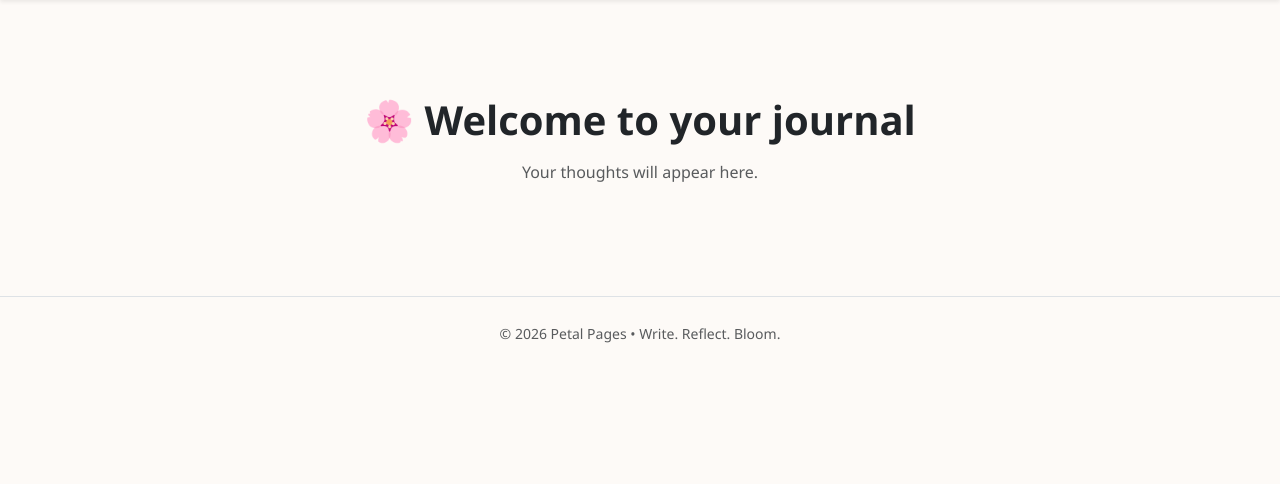
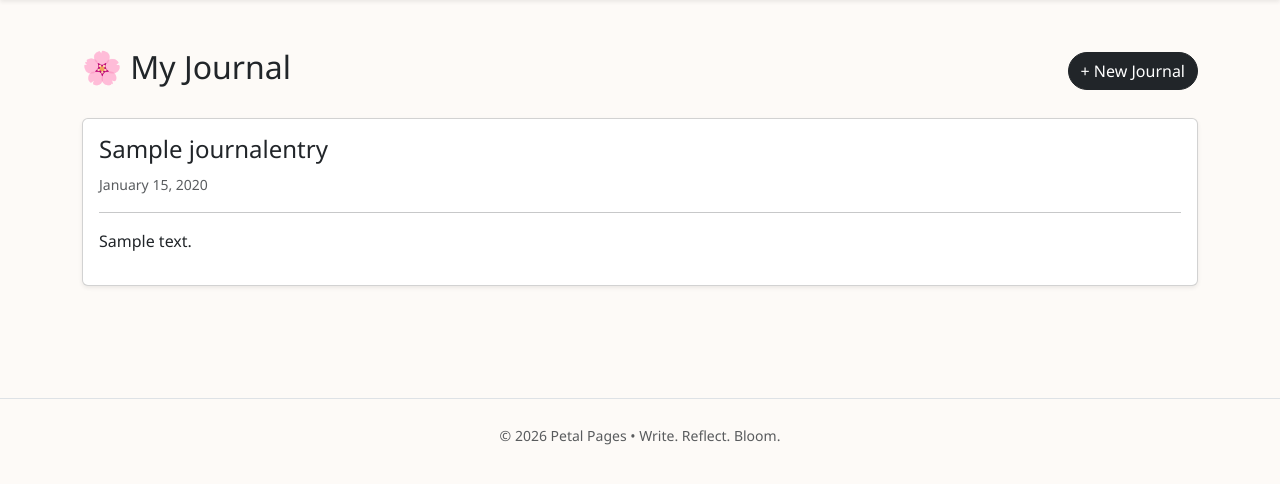
Before and after one commit to maharjankritima-sys/PetalPages, a Django app: page /journal/ in a window 1280 px wide. Shown: the part 57-541 px from the top of the page. Run offline with Django 5.2, Linux system fonts and the light colour scheme; a user stored in the database is signed in; tables that the repository leaves empty hold one stand-in row (values such as "Sample post"); parts of the project's set-up code (start-up, migrations or seed data) failed here and were passed over.

Commit message:
display user journals and implement journal creation workflow

```diff
--- a/journal/models.py
+++ b/journal/models.py
@@ -3,14 +3,19 @@ from django.contrib.auth.models import User
 
 
 class JournalEntry(models.Model):
+
     owner = models.ForeignKey(
         User,
         on_delete=models.CASCADE,
         related_name="journals"
     )
+
     title = models.CharField(max_length=200)
+
     content = models.TextField()
+
     created_at = models.DateTimeField(auto_now_add=True)
+
     updated_at = models.DateTimeField(auto_now=True)
 
     def __str__(self):
--- a/journal/views.py
+++ b/journal/views.py
@@ -1,14 +1,19 @@
 from django.shortcuts import render, redirect
 from django.contrib.auth.decorators import login_required
 
+from .models import JournalEntry
 from .forms import JournalEntryForm
-
-
 
 
 @login_required
 def dashboard(request):
-    return render(request, "journal/dashboard.html")
+    journals = JournalEntry.objects.filter(owner=request.user).order_by("-created_at")
+
+    return render(request, "journal/dashboard.html", {
+        "journals": journals
+    })
+
+
 @login_required
 def create_journal(request):
 
@@ -17,15 +22,13 @@ def create_journal(request):
         form = JournalEntryForm(request.POST)
 
         if form.is_valid():
-
             journal = form.save(commit=False)
             journal.owner = request.user
             journal.save()
 
-            return redirect("home")
+            return redirect("journal_dashboard")
 
     else:
-
         form = JournalEntryForm()
 
     return render(request, "journal/create.html", {
--- a/templates/dashboard/home.html
+++ b/templates/dashboard/home.html
@@ -15,9 +15,9 @@
 
     <div class="mt-5">
 
-        <a href="#" class="btn btn-dark btn-lg px-4">
-            Start Writing
-        </a>
+       <a href="{% url 'create_journal' %}" class="btn btn-dark btn-lg">
+    Start Writing
+</a>
 
     </div>
 
--- a/templates/journal/dashboard.html
+++ b/templates/journal/dashboard.html
@@ -1,21 +1,55 @@
 {% extends "base.html" %}
 
-{% block title %}
-My Journal
-{% endblock %}
+{% block title %}My Journal{% endblock %}
 
 {% block content %}
 
+<div class="d-flex justify-content-between align-items-center mb-4">
+    <h2>🌸 My Journal</h2>
+
+    <a href="{% url 'create_journal' %}" class="btn btn-dark">
+        + New Journal
+    </a>
+</div>
+
+{% if journals %}
+
+    {% for journal in journals %}
+
+    <div class="card shadow-sm mb-3">
+        <div class="card-body">
+
+            <h4>{{ journal.title }}</h4>
+
+            <small class="text-muted">
+                {{ journal.created_at|date:"F d, Y" }}
+            </small>
+
+            <hr>
+
+            <p>
+                {{ journal.content|truncatewords:25 }}
+            </p>
+
+        </div>
+    </div>
+
+    {% endfor %}
+
+{% else %}
+
 <div class="text-center mt-5">
 
-    <h1 class="fw-bold">
-        🌸 Welcome to your journal
-    </h1>
+    <h3>No journal entries yet.</h3>
 
-    <p class="text-muted mt-3">
-        Your thoughts will appear here.
-    </p>
+    <p>Click the button below to write your first journal.</p>
+
+    <a href="{% url 'create_journal' %}" class="btn btn-dark">
+        Write First Journal
+    </a>
 
 </div>
 
+{% endif %}
+
 {% endblock %}
```
Also changed, not shown: templates/journal/create.html (added, +41 -0 lines).
